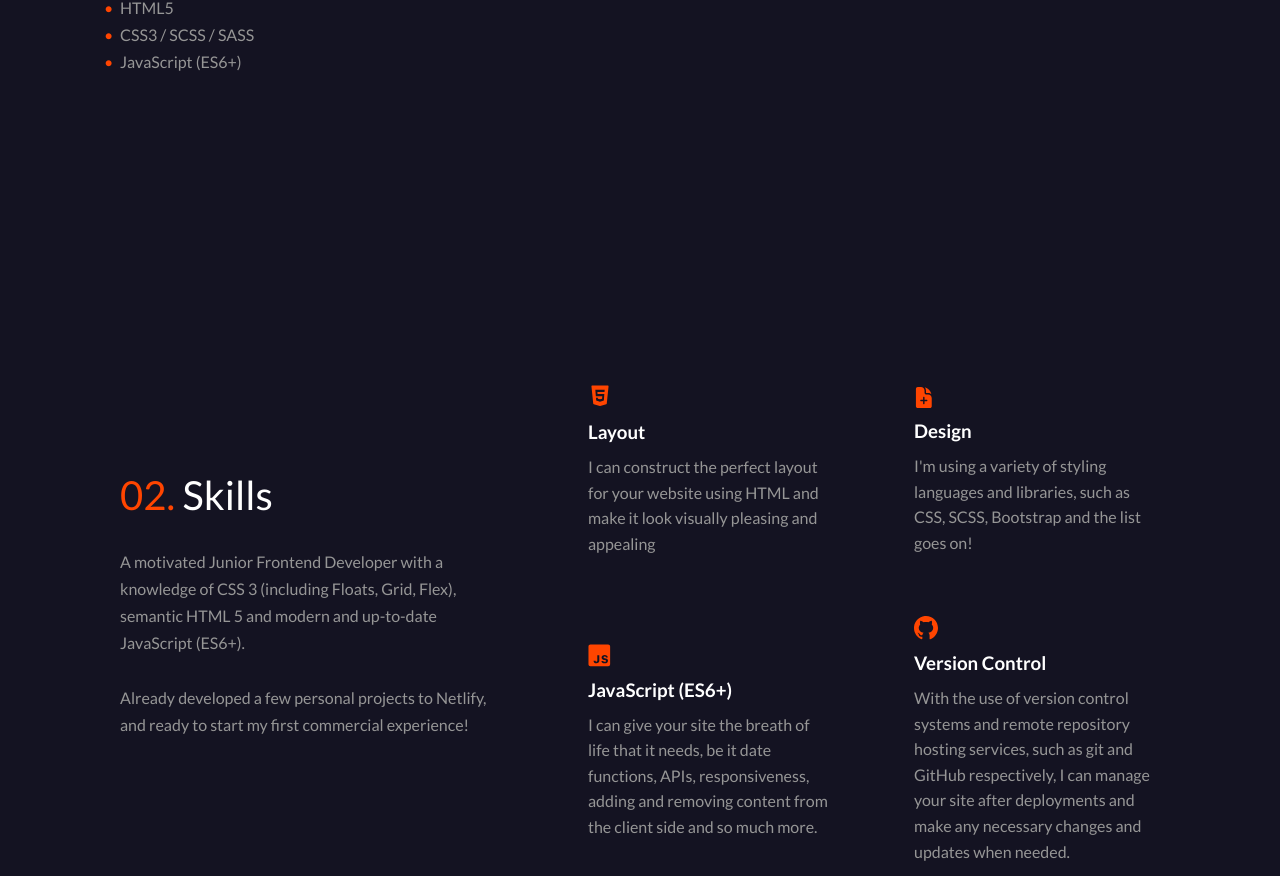
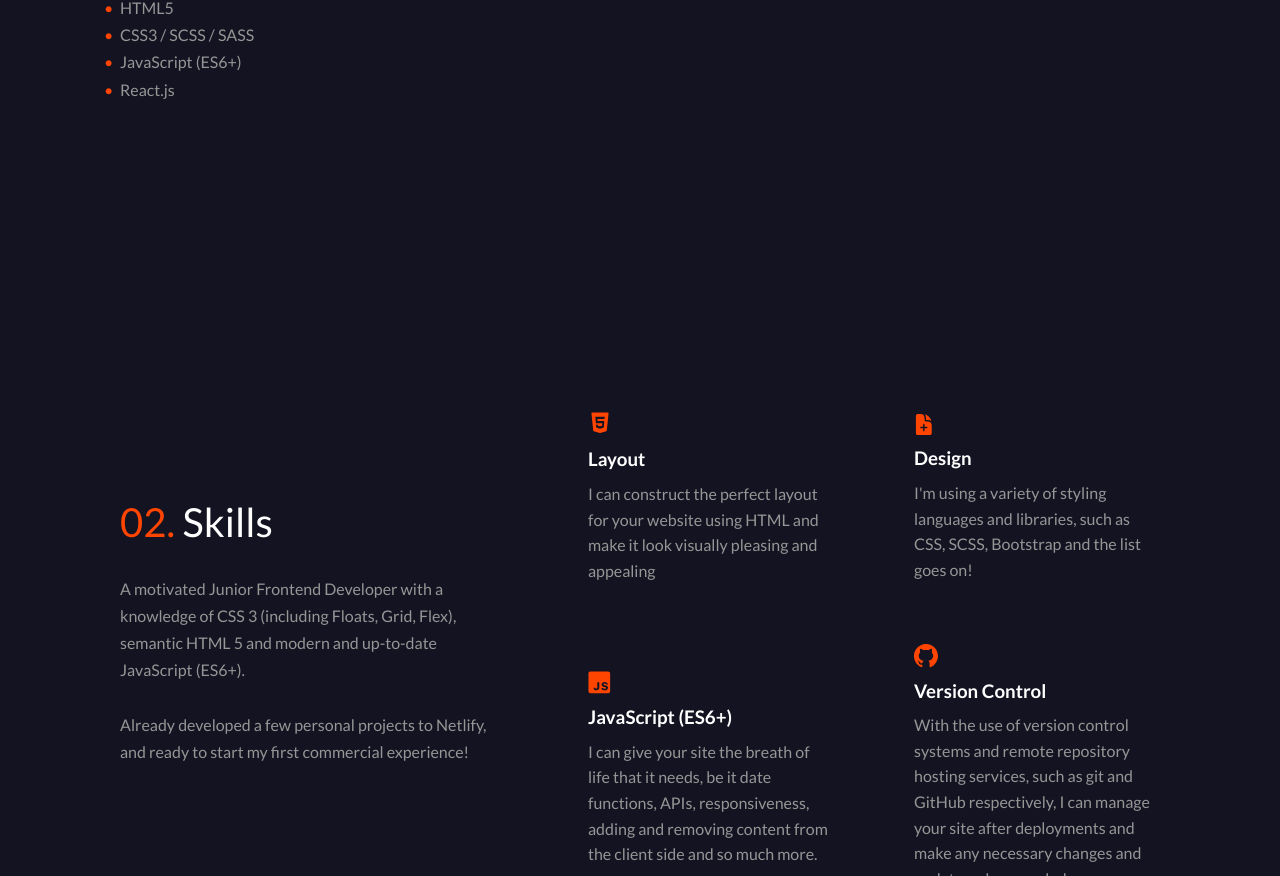
Before and after one commit to ulikverse/Portfolio-Website, a website built with Parcel: page index.html in a window 1280 px wide. Shown: the part 1267-2143 px from the top of the page. Built offline with nearby package versions, Linux system fonts and the light colour scheme; files whose address does not match are found by name.

Commit message:
fixed PDF + added React.js info to About Me section

```diff
--- a/index.html
+++ b/index.html
@@ -134,6 +134,7 @@
               <li class="about-list-item">HTML5</li>
               <li class="about-list-item">CSS3 / SCSS / SASS</li>
               <li class="about-list-item">JavaScript (ES6+)</li>
+              <li class="about-list-item">React.js</li>
             </ul>
           </div>
 
```
Also changed, not shown: 1 other file.
